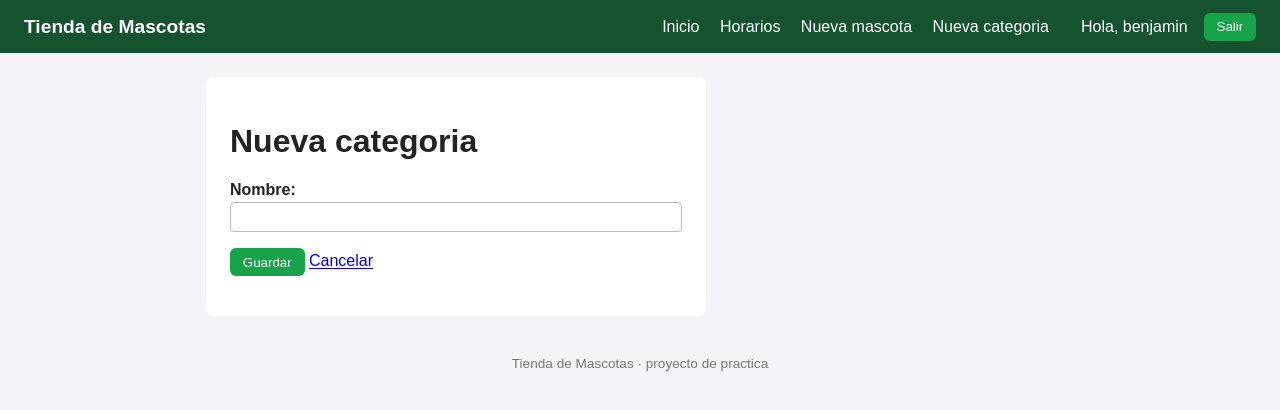
After one commit to Aleluya1234/eva2, a Django app: page /categorias/nueva/ in a window 1280 px wide. The commit adds this page. Shown: the top 410 px of the page. Run offline with Django 5.2, Linux system fonts and the light colour scheme; a user stored in the database is signed in.

Commit message:
Agrego una funcion para agregar categoria a la pag

```diff
--- a/mascotas/forms.py
+++ b/mascotas/forms.py
@@ -4,10 +4,15 @@ para editar (MascotaCreate y MascotaUpdate, en views.py).
 """
 from django import forms
 
-from .models import Mascota
+from .models import Mascota, Categoria
 
 
 class MascotaForm(forms.ModelForm):
     class Meta:
         model = Mascota
         fields = ['nombre', 'categoria', 'raza', 'edad', 'descripcion', 'imagen', 'disponible']
+
+class CategoriaForm(forms.ModelForm):
+    class Meta:
+        model = Categoria
+        fields = ['nombre']
--- a/mascotas/templates/base.html
+++ b/mascotas/templates/base.html
@@ -35,6 +35,7 @@
     <a href="{% url 'mascota_list' %}">Inicio</a>
     <a href="{% url 'horarios' %}">Horarios</a>
     {% if user.is_authenticated %}<a href="{% url 'mascota_create' %}">Nueva mascota</a>{% endif %}
+    {% if user.is_authenticated %}<a href="{% url 'categoria_create' %}">Nueva categoria</a>{% endif %}
   </nav>
   {% if user.is_authenticated %}
     <span>Hola, {{ user.username }}</span>
--- /dev/null
+++ b/mascotas/templates/mascotas/categoria_form.html
@@ -0,0 +1,16 @@
+{% extends "base.html" %}
+{% block titulo %}Nueva categoria{% endblock %}
+
+{% block contenido %}
+<div class="caja">
+  <h1>Nueva categoria</h1>
+  <form method="post">
+    {% csrf_token %}
+    {{ form.as_p }}
+    <p>
+      <button class="btn" type="submit">Guardar</button>
+      <a href="{% url 'mascota_create' %}">Cancelar</a>
+    </p>
+  </form>
+</div>
+{% endblock %}
--- a/mascotas/urls.py
+++ b/mascotas/urls.py
@@ -10,4 +10,5 @@ urlpatterns = [
     path('<int:pk>/', views.MascotaDetail.as_view(), name='mascota_detail'),
     path('<int:pk>/editar/', views.MascotaUpdate.as_view(), name='mascota_update'),
     path('<int:pk>/borrar/', views.MascotaDelete.as_view(), name='mascota_delete'),
+    path('categorias/nueva/', views.CategoriaCreate.as_view(), name='categoria_create'),
 ]
--- a/mascotas/views.py
+++ b/mascotas/views.py
@@ -13,7 +13,7 @@ from django.shortcuts import get_object_or_404, render
 from django.urls import reverse_lazy
 from django.views.generic import CreateView, DeleteView, DetailView, ListView, UpdateView
 
-from .forms import MascotaForm
+from .forms import MascotaForm, CategoriaForm
 from .models import Categoria, Mascota
 
 
@@ -57,3 +57,8 @@ def horarios(request):
     with open(ruta, encoding='utf-8') as f:
         datos = json.load(f)
     return render(request, 'mascotas/horarios.html', {'horarios': datos})
+
+class CategoriaCreate(LoginRequiredMixin, CreateView):
+    model = Categoria
+    form_class = CategoriaForm
+    success_url = reverse_lazy('mascota_create')
```
Also changed, not shown: db.sqlite3.
